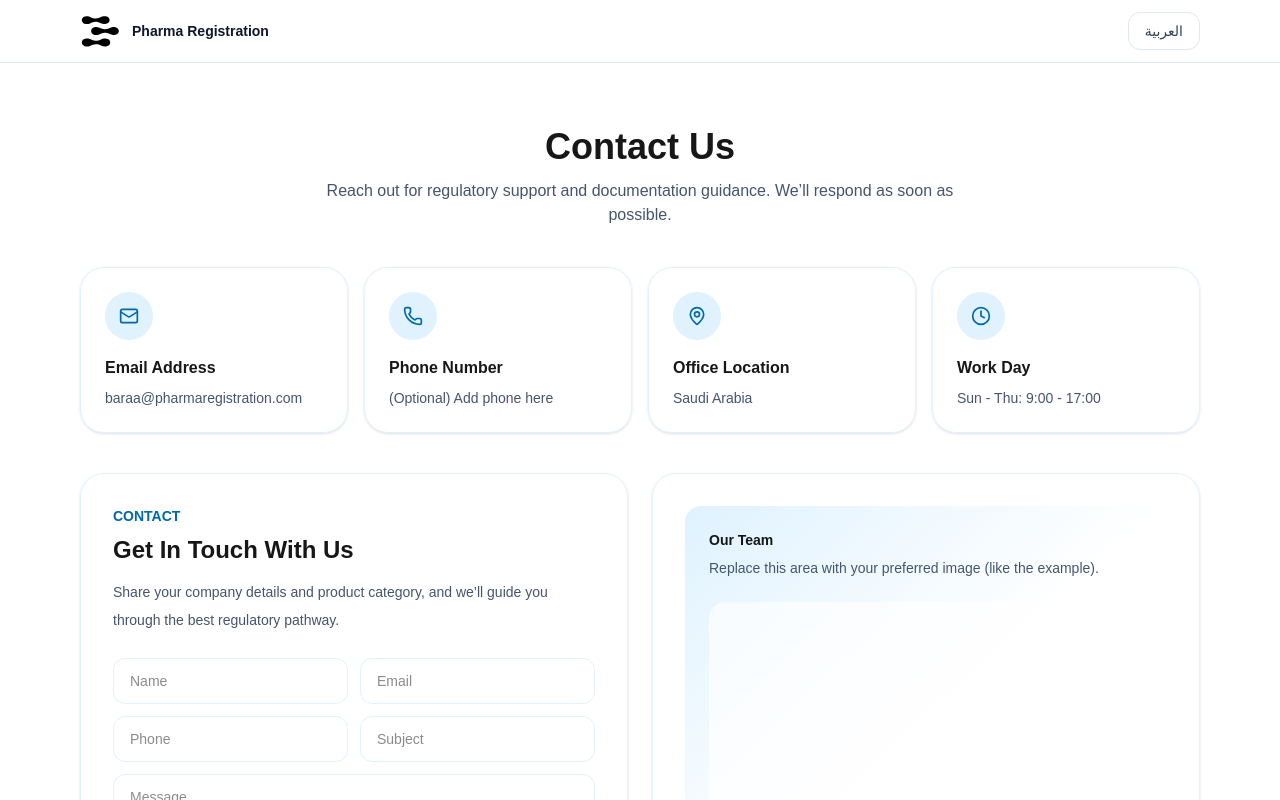
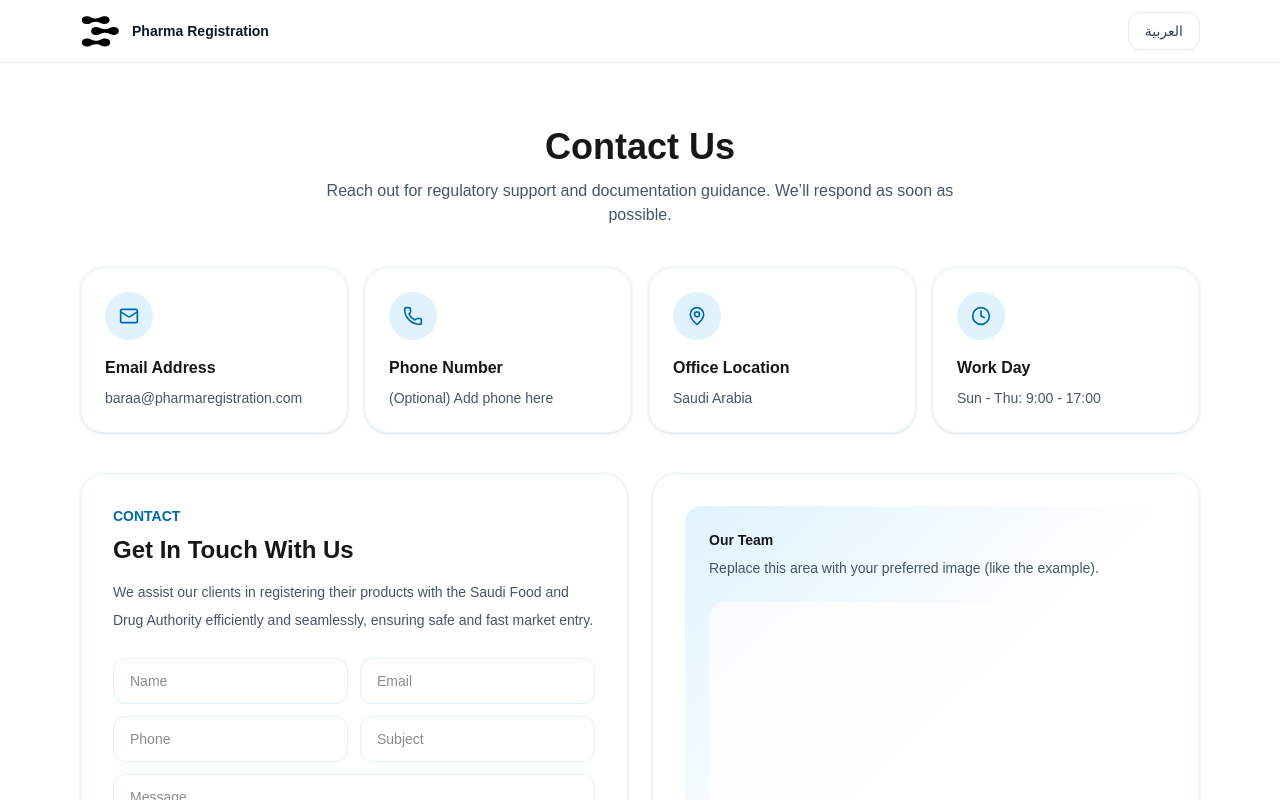
Before and after one commit to Nusamaj/pharma-registration, a Next.js app: page /en/contact in a window 1280 px wide. Shown: the top 800 px of the page. Built offline with nearby package versions, Linux system fonts and the light colour scheme.

Commit message:
Update contact page

```diff
--- a/src/app/en/contact/page.tsx
+++ b/src/app/en/contact/page.tsx
@@ -41,7 +41,7 @@ export default function ContactPage() {
           <p className="text-sm font-semibold text-sky-700">CONTACT</p>
           <h2 className="mt-2 text-2xl font-semibold">Get In Touch With Us</h2>
           <p className="mt-3 text-sm leading-7 text-slate-600">
-            Share your company details and product category, and we’ll guide you through the best regulatory pathway.
+           We assist our clients in registering their products with the Saudi Food and Drug Authority efficiently and seamlessly, ensuring safe and fast market entry.
           </p>
 
           <form className="mt-6 grid gap-3">
```
